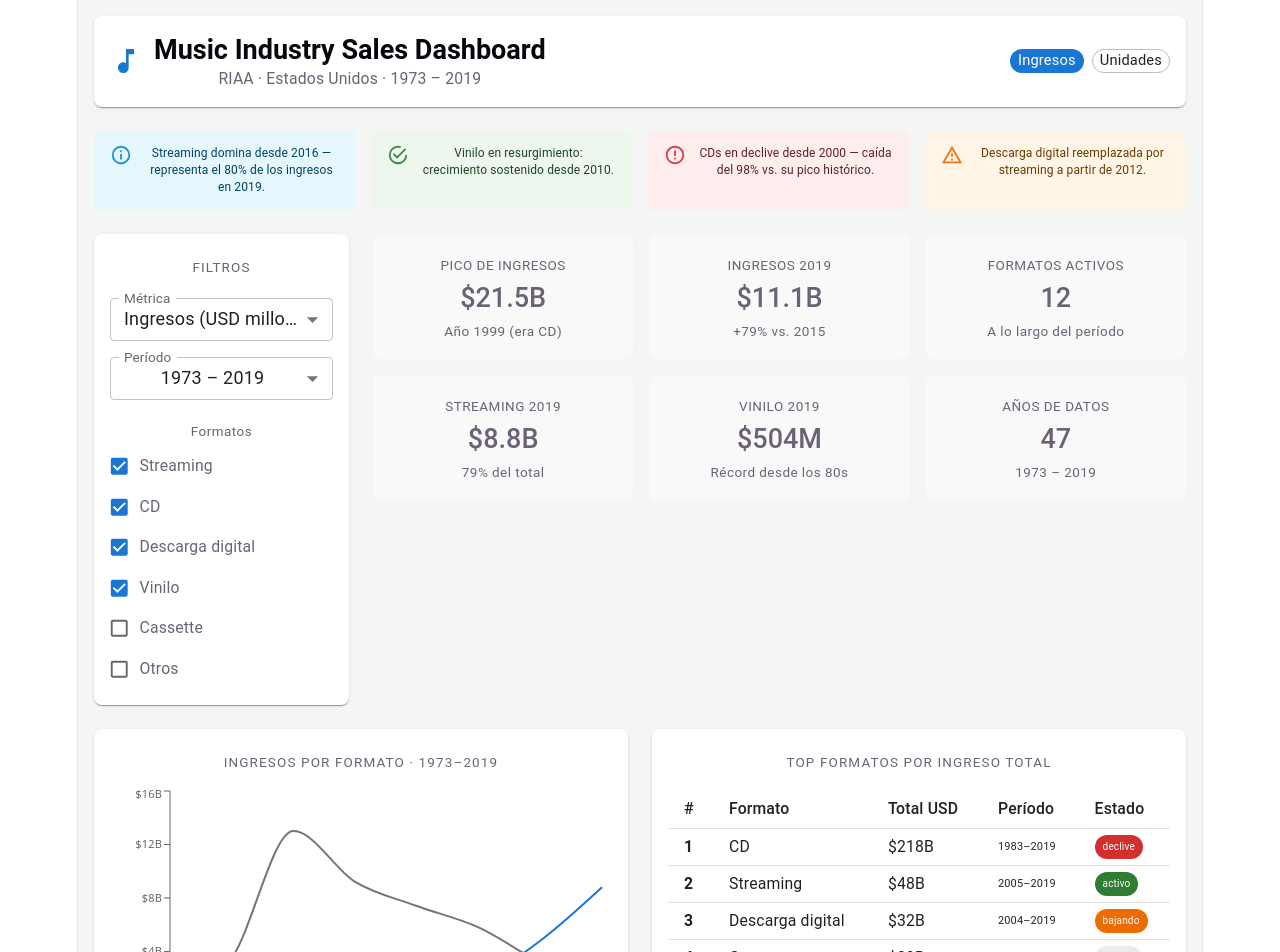
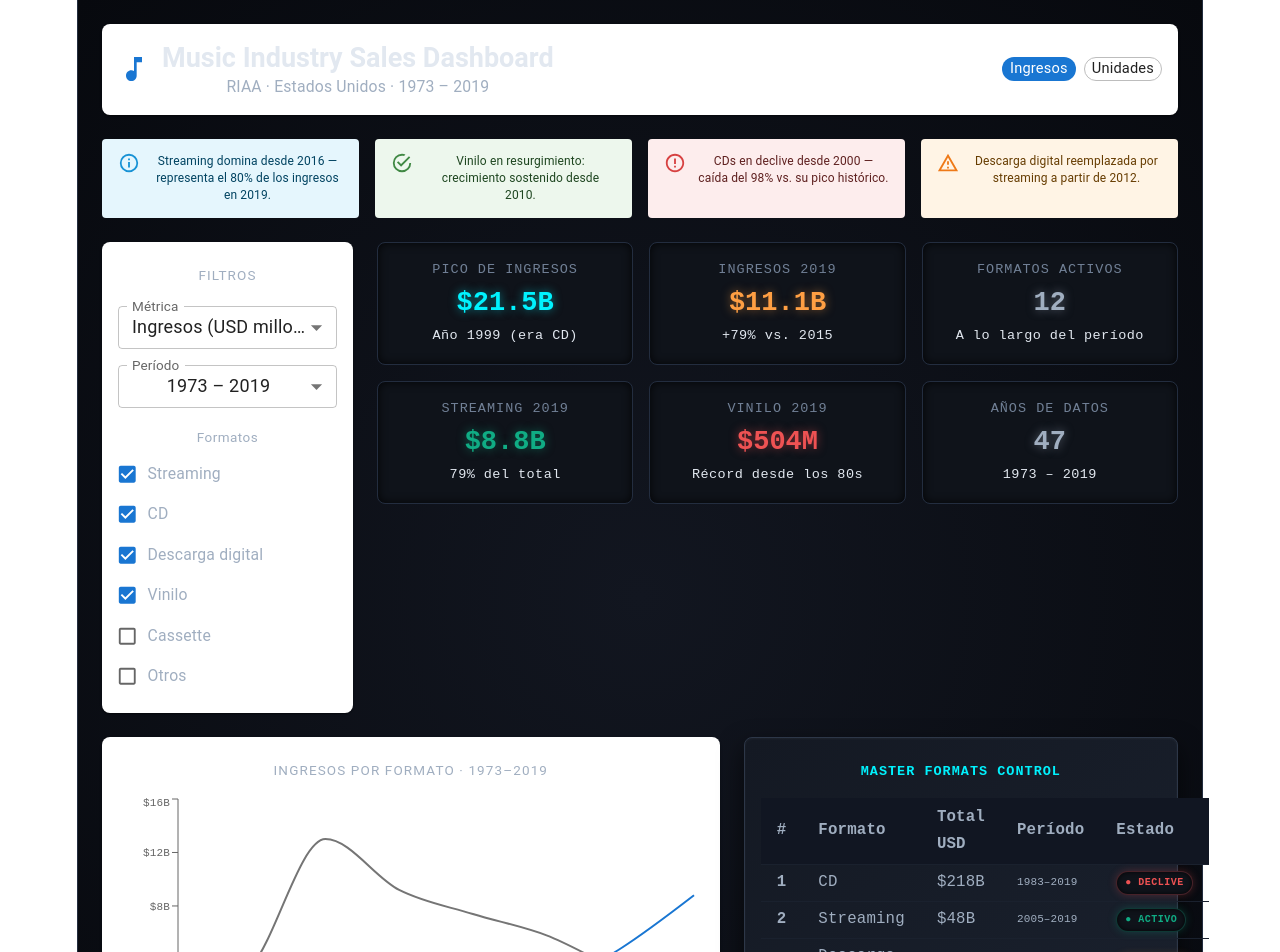
Before and after one commit to Exavier0154D/Music-Disc-Dashboard, a React (Vite) app: page / in a window 1280 px wide. Shown: the top 952 px of the page. Built offline with nearby package versions, Linux system fonts and the light colour scheme.

Commit message:
Cambio de estilos

```diff
--- a/src/App.css
+++ b/src/App.css
@@ -1,24 +1,39 @@
+:root {
+  --accent: #00f2fe;
+  --accent-bg: #0f131a;
+  --accent-border: #00f2fe;
+  --border: #232d3f;
+  --text-h: #e2e8f0;
+  --social-bg: #141923;
+  --shadow: 0 0 10px rgba(0, 242, 254, 0.4);
+}
+
 .counter {
   font-size: 16px;
-  padding: 5px 10px;
-  border-radius: 5px;
+  padding: 8px 16px;
+  border-radius: 4px;
   color: var(--accent);
   background: var(--accent-bg);
-  border: 2px solid transparent;
-  transition: border-color 0.3s;
+  border: 1px solid var(--border);
+  transition: all 0.3s ease;
   margin-bottom: 24px;
+  text-shadow: 0 0 5px rgba(0, 242, 254, 0.5);
+  font-family: 'Courier New', Courier, monospace;
+  box-shadow: inset 0 0 5px rgba(0, 0, 0, 0.8);
 
   &:hover {
     border-color: var(--accent-border);
+    box-shadow: 0 0 10px rgba(0, 242, 254, 0.6), inset 0 0 5px rgba(0, 0, 0, 0.8);
   }
   &:focus-visible {
-    outline: 2px solid var(--accent);
-    outline-offset: 2px;
+    outline: none;
+    border-color: var(--accent);
   }
 }
 
 .hero {
   position: relative;
+  filter: drop-shadow(0 0 15px rgba(0, 242, 254, 0.2));
 
   .base,
   .framework,
@@ -63,6 +78,11 @@
   place-content: center;
   place-items: center;
   flex-grow: 1;
+  background: radial-gradient(circle at center, #121620 0%, #07090e 100%);
+  border: 1px solid var(--border);
+  border-radius: 8px;
+  padding: 40px;
+  box-shadow: inset 0 1px 3px rgba(255, 255, 255, 0.05), 0 10px 25px rgba(0, 0, 0, 0.6);
 
   @media (max-width: 1024px) {
     padding: 32px 20px 24px;
@@ -74,6 +94,7 @@
   display: flex;
   border-top: 1px solid var(--border);
   text-align: left;
+  background: #0b0e14;
 
   & > div {
     flex: 1 1 0;
@@ -87,6 +108,7 @@
     margin-bottom: 16px;
     width: 22px;
     height: 22px;
+    filter: drop-shadow(0 0 5px rgba(255, 159, 67, 0.8));
   }
 
   @media (max-width: 1024px) {
@@ -116,19 +138,23 @@
   }
 
   a {
-    color: var(--text-h);
-    font-size: 16px;
-    border-radius: 6px;
+    color: var(--accent);
+    font-size: 14px;
+    font-family: 'Courier New', Courier, monospace;
+    border-radius: 4px;
     background: var(--social-bg);
     display: flex;
-    padding: 6px 12px;
+    padding: 8px 12px;
     align-items: center;
     gap: 8px;
     text-decoration: none;
-    transition: box-shadow 0.3s;
+    border: 1px solid #1a212e;
+    transition: all 0.3s ease;
 
     &:hover {
       box-shadow: var(--shadow);
+      border-color: var(--accent);
+      background: #0f131a;
     }
     .button-icon {
       height: 18px;
@@ -156,6 +182,13 @@
 #spacer {
   height: 88px;
   border-top: 1px solid var(--border);
+  background: repeating-linear-gradient(
+    45deg,
+    #080a0f,
+    #080a0f 10px,
+    #0b0e14 10px,
+    #0b0e14 20px
+  );
   @media (max-width: 1024px) {
     height: 48px;
   }
@@ -175,10 +208,10 @@
 
   &::before {
     left: 0;
-    border-left-color: var(--border);
+    border-left-color: var(--accent);
   }
   &::after {
     right: 0;
-    border-right-color: var(--border);
+    border-right-color: var(--accent);
   }
 }
--- a/src/App.tsx
+++ b/src/App.tsx
@@ -1,4 +1,3 @@
-// src/App.tsx
 import { Grid } from '@mui/material';
 import Header from './Header';
 import Alerts from './Alerts';
@@ -7,51 +6,53 @@ import Indicators from './Indicators';
 import SalesChart from './SalesChart';
 import FormatsTable from './FormatsTable';
 import Footer from './Footer';
+import './App.css';
 
 function App() {
   return (
     <Grid
       container
       spacing={3}
-      sx={{ justifyContent: 'center', alignItems: 'flex-start', p: 2, backgroundColor: '#f5f5f5', minHeight: '100vh' }}
+      sx={{
+        justifyContent: 'center',
+        alignItems: 'flex-start',
+        p: { xs: 2, md: 3 },
+        background: 'radial-gradient(circle at center, #121620 0%, #07090e 100%)',
+        minHeight: '100vh',
+        color: '#a0aec0',
+        fontFamily: "'Courier New', Courier, monospace",
+      }}
     >
-      {/* Encabezado */}
       <Grid size={{ xs: 12, md: 12 }}>
         <Header />
       </Grid>
 
-      {/* Alertas */}
       <Grid size={{ xs: 12, md: 12 }}>
         <Alerts />
       </Grid>
 
-      {/* Selector */}
       <Grid size={{ xs: 12, md: 3 }}>
         <Selector />
       </Grid>
 
-      {/* Indicadores */}
       <Grid size={{ xs: 12, md: 9 }}>
         <Indicators />
       </Grid>
 
-      {/* Gráfico */}
       <Grid
-        size={{ xs: 12, md: 6 }}
+        size={{ xs: 12, md: 7 }}
         sx={{ display: { xs: 'none', md: 'block' } }}
       >
         <SalesChart />
       </Grid>
 
-      {/* Tabla */}
       <Grid
-        size={{ xs: 12, md: 6 }}
+        size={{ xs: 12, md: 5 }}
         sx={{ display: { xs: 'none', md: 'block' } }}
       >
         <FormatsTable />
       </Grid>
 
-      {/* Información adicional */}
       <Grid size={{ xs: 12, md: 12 }}>
         <Footer />
       </Grid>
--- a/src/FormatsTable.tsx
+++ b/src/FormatsTable.tsx
@@ -1,36 +1,80 @@
 import { Box, Typography, Table, TableHead, TableRow, TableCell, TableBody, Chip } from '@mui/material';
 
 const rows = [
-  { rank: 1, format: 'CD',              total: '$218B', period: '1983–2019', status: 'declive',  color: 'error'   },
-  { rank: 2, format: 'Streaming',       total: '$48B',  period: '2005–2019', status: 'activo',   color: 'success' },
-  { rank: 3, format: 'Descarga digital',total: '$32B',  period: '2004–2019', status: 'bajando',  color: 'warning' },
-  { rank: 4, format: 'Cassette',        total: '$29B',  period: '1973–2001', status: 'extinto',  color: 'default' },
-  { rank: 5, format: 'Vinilo LP',       total: '$21B',  period: '1973–2019', status: 'resurge',  color: 'success' },
+  { rank: 1, format: 'CD',              total: '$218B', period: '1983–2019', status: 'declive',  color: '#ee5253' },
+  { rank: 2, format: 'Streaming',       total: '$48B',  period: '2005–2019', status: 'activo',   color: '#10ac84' },
+  { rank: 3, format: 'Descarga digital',total: '$32B',  period: '2004–2019', status: 'bajando',  color: '#ff9f43' },
+  { rank: 4, format: 'Cassette',        total: '$29B',  period: '1973–2001', status: 'extinto',  color: '#718096' },
+  { rank: 5, format: 'Vinilo LP',       total: '$21B',  period: '1973–2019', status: 'resurge',  color: '#10ac84' },
 ];
 
 export default function FormatsTable() {
   return (
-    <Box sx={{ backgroundColor: 'white', borderRadius: 2, p: 2, boxShadow: 1 }}>
-      <Typography variant="overline" color="text.secondary">Top formatos por ingreso total</Typography>
-      <Table size="small" sx={{ mt: 1 }}>
+    <Box
+      sx={{
+        background: 'linear-gradient(145deg, #141923, #1a212e)',
+        border: '1px solid #2d3748',
+        borderRadius: 2,
+        p: 2,
+        boxShadow: 'inset 0 1px 3px rgba(255, 255, 255, 0.05), 0 10px 25px rgba(0, 0, 0, 0.6)',
+        fontFamily: "'Courier New', Courier, monospace",
+      }}
+    >
+      <Typography
+        variant="overline"
+        sx={{
+          color: '#00f2fe',
+          fontWeight: 'bold',
+          letterSpacing: 1,
+          fontFamily: 'inherit',
+          display: 'block',
+          mb: 1,
+        }}
+      >
+        MASTER FORMATS CONTROL
+      </Typography>
+
+      <Table
+        size="small"
+        sx={{
+          '& .MuiTableCell-root': {
+            fontFamily: 'inherit',
+            borderBottom: '1px solid #1a212e',
+            color: '#a0aec0',
+          },
+        }}
+      >
         <TableHead>
-          <TableRow>
-            <TableCell>#</TableCell>
-            <TableCell>Formato</TableCell>
-            <TableCell>Total USD</TableCell>
-            <TableCell>Período</TableCell>
-            <TableCell>Estado</TableCell>
+          <TableRow sx={{ backgroundColor: '#111622' }}>
+            <TableCell sx={{ color: '#00f2fe', fontWeight: 'bold', borderBottom: '2px solid #232d3f' }}>#</TableCell>
+            <TableCell sx={{ color: '#00f2fe', fontWeight: 'bold', borderBottom: '2px solid #232d3f' }}>Formato</TableCell>
+            <TableCell sx={{ color: '#00f2fe', fontWeight: 'bold', borderBottom: '2px solid #232d3f' }}>Total USD</TableCell>
+            <TableCell sx={{ color: '#00f2fe', fontWeight: 'bold', borderBottom: '2px solid #232d3f' }}>Período</TableCell>
+            <TableCell sx={{ color: '#00f2fe', fontWeight: 'bold', borderBottom: '2px solid #232d3f' }}>Estado</TableCell>
           </TableRow>
         </TableHead>
         <TableBody>
           {rows.map(r => (
-            <TableRow key={r.rank}>
-              <TableCell sx={{ fontWeight: 600 }}>{r.rank}</TableCell>
+            <TableRow key={r.rank} sx={{ '&:last-child td, &:last-child th': { border: 0 } }}>
+              <TableCell sx={{ fontWeight: 600, color: '#e2e8f0' }}>{r.rank}</TableCell>
               <TableCell>{r.format}</TableCell>
               <TableCell>{r.total}</TableCell>
               <TableCell sx={{ fontSize: 11 }}>{r.period}</TableCell>
               <TableCell>
-                <Chip label={r.status} color={r.color as any} size="small" sx={{ fontSize: 10 }} />
+                <Chip
+                  label={`● ${r.status.toUpperCase()}`}
+                  size="small"
+                  sx={{
+                    fontSize: 10,
+                    fontWeight: 'bold',
+                    backgroundColor: '#0f131a',
+                    color: r.color,
+                    border: `1px solid ${r.color}40`,
+                    boxShadow: `inset 0 0 5px rgba(0,0,0,0.8), 0 0 8px ${r.color}40`,
+                    letterSpacing: 0.5,
+                    fontFamily: 'inherit',
+                  }}
+                />
               </TableCell>
             </TableRow>
           ))}
--- a/src/Indicators.tsx
+++ b/src/Indicators.tsx
@@ -3,12 +3,12 @@ import Box from '@mui/material/Box';
 import Typography from '@mui/material/Typography';
 
 const kpis = [
-  { label: 'Pico de ingresos', value: '$21.5B', sub: 'Año 1999 (era CD)' },
-  { label: 'Ingresos 2019', value: '$11.1B', sub: '+79% vs. 2015' },
-  { label: 'Formatos activos', value: '12', sub: 'A lo largo del período' },
-  { label: 'Streaming 2019', value: '$8.8B', sub: '79% del total' },
-  { label: 'Vinilo 2019', value: '$504M', sub: 'Récord desde los 80s' },
-  { label: 'Años de datos', value: '47', sub: '1973 – 2019' },
+  { label: 'Pico de ingresos', value: '$21.5B', sub: 'Año 1999 (era CD)', color: '#00f2fe' },
+  { label: 'Ingresos 2019', value: '$11.1B', sub: '+79% vs. 2015', color: '#ff9f43' },
+  { label: 'Formatos activos', value: '12', sub: 'A lo largo del período', color: '#a0aec0' },
+  { label: 'Streaming 2019', value: '$8.8B', sub: '79% del total', color: '#10ac84' },
+  { label: 'Vinilo 2019', value: '$504M', sub: 'Récord desde los 80s', color: '#ee5253' },
+  { label: 'Años de datos', value: '47', sub: '1973 – 2019', color: '#a0aec0' },
 ];
 
 export default function Indicators() {
@@ -18,17 +18,22 @@ export default function Indicators() {
         <Grid size={{ xs: 6, sm: 4 }} key={i}>
           <Box
             sx={{
-              backgroundColor: '#f9f9f9',
+              backgroundColor: '#0f131a',
+              border: '1px solid #232d3f',
               borderRadius: 2,
               p: 2,
+              boxShadow: 'inset 0 0 10px rgba(0, 0, 0, 0.8)',
+              fontFamily: "'Courier New', Courier, monospace",
             }}
           >
             <Typography
               variant="caption"
-              color="text.secondary"
               sx={{
                 textTransform: 'uppercase',
-                letterSpacing: 0.5,
+                letterSpacing: 1,
+                color: '#718096',
+                fontFamily: 'inherit',
+                display: 'block',
               }}
             >
               {k.label}
@@ -36,14 +41,23 @@ export default function Indicators() {
 
             <Typography
               variant="h5"
-              sx={{ mt: 0.5, fontWeight: 500 }}
+              sx={{
+                mt: 0.5,
+                fontWeight: 'bold',
+                color: k.color,
+                textShadow: `0 0 10px ${k.color}80`,
+                fontFamily: 'inherit',
+              }}
             >
               {k.value}
             </Typography>
 
             <Typography
               variant="caption"
-              color="text.secondary"
+              sx={{
+                color: '#e2e8f0',
+                fontFamily: 'inherit',
+              }}
             >
               {k.sub}
             </Typography>
```
